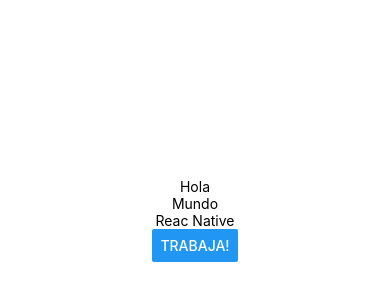
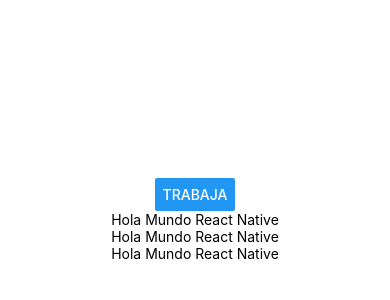
Before and after one commit to Aangeles223/PM194, a React Native app in the folder my-app-blak/: screen / in a window 390 px wide. Shown: the part 202-502 px from the top of the page. Built offline with nearby package versions, Linux system fonts and the light colour scheme.

Commit message:
useStates

```diff
--- a/my-app-blak/App.js
+++ b/my-app-blak/App.js
@@ -2,10 +2,22 @@
 
 import { StatusBar } from "expo-status-bar";
 import { StyleSheet, Text, View, Button } from "react-native";
+import React, { useState } from "react";
 
-const Texto = (props) => {
-  const { contenidos } = props;
-  return <Text> {contenidos} </Text>;
+const Texto = () => {
+  const [contenido, setContenido] = useState("Hola Mundo React Native");
+  const actualizaTexto = () => {
+    setContenido("Texto actualizado");
+  };
+  return <Text onPress={actualizaTexto}> {contenido} </Text>;
+};
+
+const Boton = () => {
+  const [Texto, setContenido] = useState("TRABAJA");
+  const actualizaTexto = () => {
+    setContenido("NO TRABAJES");
+  };
+  return <Button onPress={actualizaTexto} title={Texto}></Button>;
 };
 
 /* ZONA 2 : MAIN */
@@ -13,10 +25,10 @@ const Texto = (props) => {
 export default function App() {
   return (
     <View style={styles.container}>
-      <Texto contenidos="Hola"> </Texto>
-      <Texto contenidos="Mundo"> </Texto>
-      <Texto contenidos="Reac Native"></Texto>
-      <Button title="Trabaja!"></Button>
+      <Boton title="Trabaja!"></Boton>
+      <Texto> </Texto>
+      <Texto> </Texto>
+      <Texto> </Texto>
       <StatusBar style="auto" />
     </View>
   );
```
